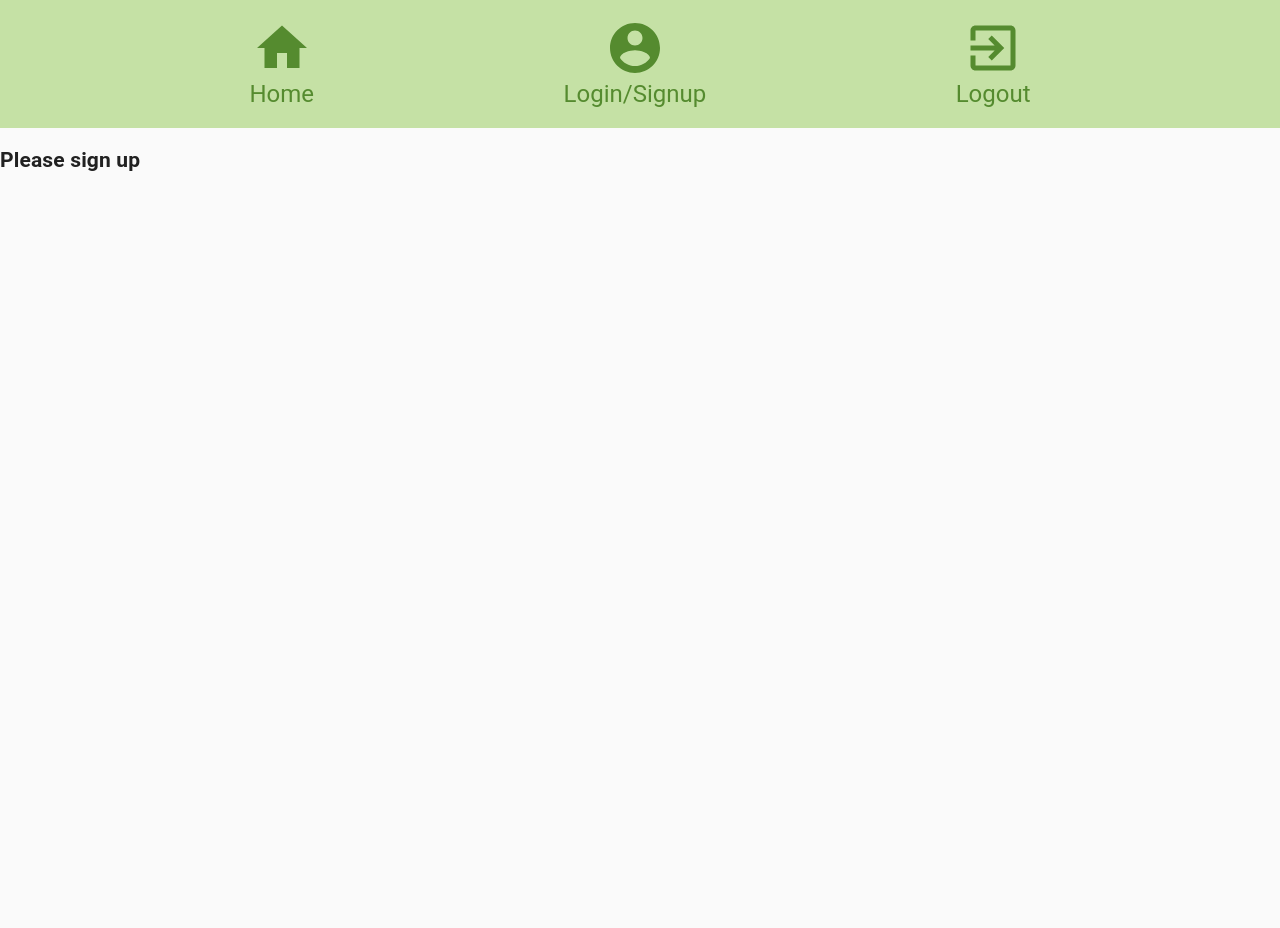
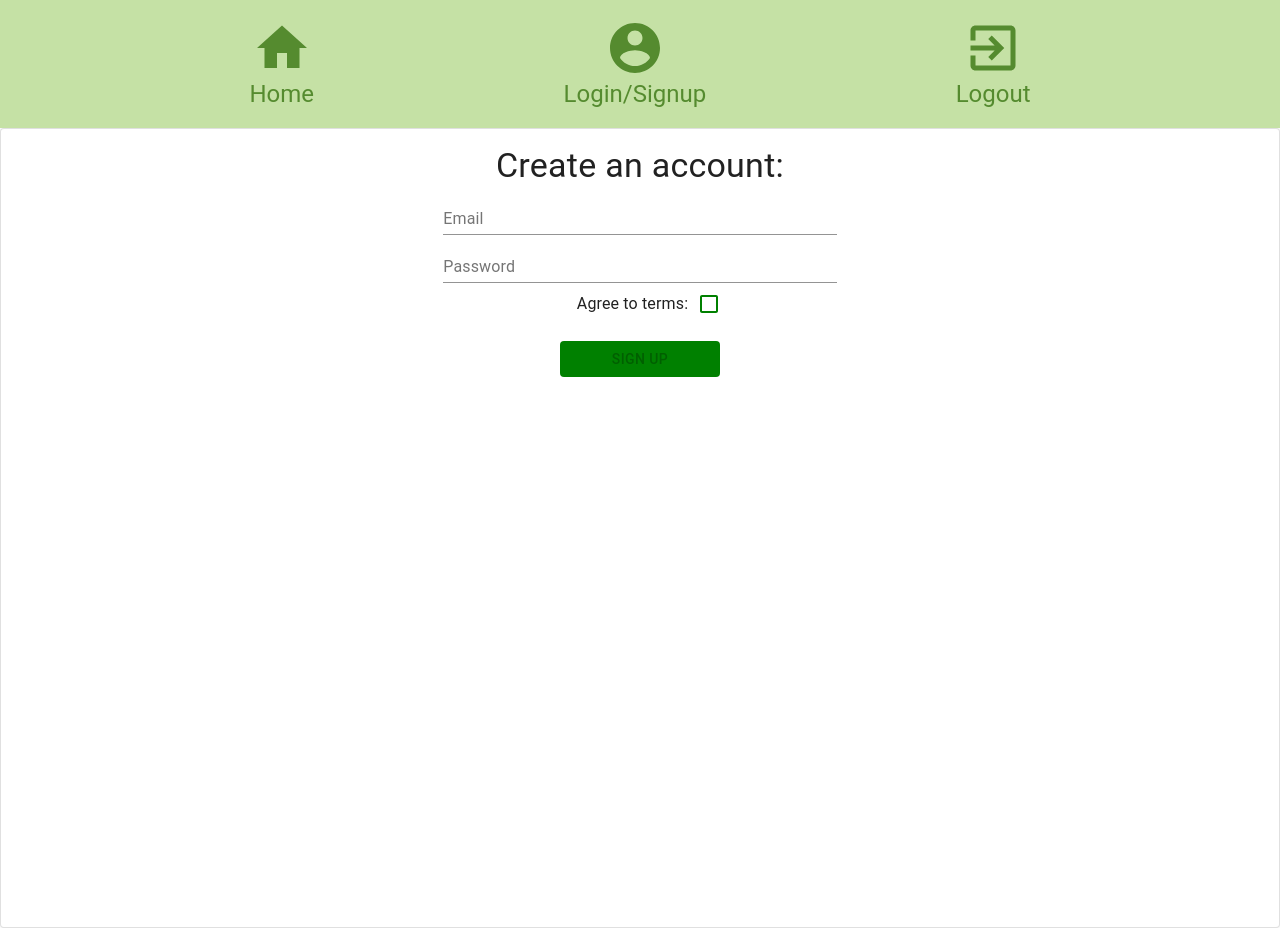
Before and after one commit to samfedenia/jampack, a React (Create React App) app in the folder client/: page /signup in a window 1280 px wide. Before the commit the page ends 800 px from the top, so only its background shows below. Built offline with nearby package versions, Linux system fonts and the light colour scheme; the HTML template or start-up script is replaced by a standard one.

Commit message:
add styles

```diff
--- a/client/src/Home.jsx
+++ b/client/src/Home.jsx
@@ -1,10 +1,29 @@
 import React from 'react';
-
+import { Paper, Typography } from '@material-ui/core';
 function Home() {
+  const style = {
+    div: {
+      display: 'flex',
+      justifyContent: 'center',
+      alignItems: 'center',
+    },
+    link: {
+      paddingTop: '1rem',
+      paddingBottom: '2rem',
+      color: 'darkGreen',
+    },
+    root: {
+      height: '100vh',
+      display: 'flex',
+      justifyContent: 'center',
+    },
+  };
   return (
-    <div>
-      <h2>Hello, welcome to PackPlanner!</h2>
-    </div>
+    <Paper elevation={3} variant='outlined' style={style.root}>
+      <Typography>
+        <h2>Welcome to PackPlanner!</h2>
+      </Typography>
+    </Paper>
   );
 }
 
--- a/client/src/Login.jsx
+++ b/client/src/Login.jsx
@@ -1,21 +1,43 @@
 import React from 'react';
 import { Link as RouteLink } from 'react-router-dom';
 import { Link, Typography } from '@material-ui/core';
+import { Paper } from '@material-ui/core';
+import LoginForm from './forms/LoginForm';
+
+const style = {
+  div: {
+    display: 'flex',
+    justifyContent: 'center',
+    alignItems: 'center',
+  },
+  link: {
+    paddingTop: '1rem',
+    paddingBottom: '2rem',
+    color: 'darkGreen',
+  },
+  root: {
+    height: '100vh',
+  },
+};
+
 function Login() {
   return (
     <div>
-      <h2>Login</h2>
+      <Paper elevation={3} variant='outlined' style={style.root}>
+        <LoginForm />
         <Typography variant='h5'>
+          <div style={style.div}>
             <Link
               underline='none'
-          // style={style.link}
-          // color={primary}
+              style={style.link}
               to='/signup'
               component={RouteLink}
             >
-          Signup
+              Don't have an account? Sign up!
             </Link>
+          </div>
         </Typography>
+      </Paper>
     </div>
   );
 }
--- a/client/src/Logout.jsx
+++ b/client/src/Logout.jsx
@@ -1,10 +1,29 @@
 import React from 'react';
-
+import { Paper, Typography } from '@material-ui/core';
+const style = {
+  div: {
+    display: 'flex',
+    justifyContent: 'center',
+    alignItems: 'center',
+  },
+  link: {
+    paddingTop: '1rem',
+    paddingBottom: '2rem',
+    color: 'darkGreen',
+  },
+  root: {
+    height: '100vh',
+    display: 'flex',
+    justifyContent: 'center',
+  },
+};
 function Logout() {
   return (
-    <div>
-      <h2>Goodbye</h2>
-    </div>
+    <Paper elevation={3} variant='outlined' style={style.root}>
+      <Typography>
+        <h2>Goodbye</h2>
+      </Typography>
+    </Paper>
   );
 }
 
--- a/client/src/Nav.jsx
+++ b/client/src/Nav.jsx
@@ -25,6 +25,13 @@ const style = {
     width: 60,
     height: 60,
     flexDirection: 'column',
+    color: secondary,
+  },
+  div: {
+    display: 'flex',
+    flexDirection: 'column',
+    justifyContent: 'center',
+    alignItems: 'center',
   },
 };
 
@@ -32,20 +39,8 @@ function Nav() {
   return (
     <Grid style={style.grid} container>
       <Typography variant='h5'>
-        <Link
-          underline='none'
-          style={style.link}
-          color={primary}
-          to='/'
-          component={RouteLink}
-        >
-          <div
-            style={{
-              display: 'flex',
-              flexDirection: 'column',
-              alignItems: 'center',
-            }}
-          >
+        <Link underline='none' style={style.link} to='/' component={RouteLink}>
+          <div style={style.div}>
             <HomeIcon style={style.icon} />
             Home
           </div>
@@ -56,28 +51,16 @@ function Nav() {
         <Link
           underline='none'
           style={style.link}
-          color={primary}
+          // color={primary}
           to='/login'
           component={RouteLink}
         >
-          <div
-            style={{
-              display: 'flex',
-              flexDirection: 'column',
-              justifyContent: 'center',
-              alignItems: 'center',
-            }}
-          >
+          <div style={style.div}>
             <AccountCircleIcon style={style.icon} />
             Login/Signup
           </div>
         </Link>
       </Typography>
-      {/* <Typography variant='h5'>
-        <Link style={style.link} component={RouteLink} to='/signup'>
-          Signup
-        </Link>
-      </Typography> */}
       <Typography variant='h5'>
         <Link
           underline='none'
@@ -85,14 +68,7 @@ function Nav() {
           component={RouteLink}
           to='/logout'
         >
-          <div
-            style={{
-              display: 'flex',
-              flexDirection: 'column',
-              justifyContent: 'center',
-              alignItems: 'center',
-            }}
-          >
+          <div style={style.div}>
             <ExitToAppIcon style={style.icon} />
             Logout
           </div>
--- a/client/src/Signup.jsx
+++ b/client/src/Signup.jsx
@@ -1,10 +1,19 @@
 import React from 'react';
+import { Paper } from '@material-ui/core';
+import SignupForm from './forms/SignupForm';
 
 function Signup() {
+  const style = {
+    root: {
+      height: '100vh',
+    },
+  };
   return (
-    <div>
-      <h2>Please sign up</h2>
-    </div>
+    <>
+      <Paper elevation={3} variant='outlined' style={style.root}>
+        <SignupForm />
+      </Paper>
+    </>
   );
 }
 
--- /dev/null
+++ b/client/src/forms/LoginForm.jsx
@@ -0,0 +1,44 @@
+import React from 'react';
+import { TextField, Typography, Button } from '@material-ui/core';
+
+const style = {
+  root: {
+    display: 'flex',
+    flexWrap: 'no-wrap',
+    flexDirection: 'column',
+    alignItems: 'center',
+    justifyContent: 'center',
+    marginTop: '1rem',
+    marginBottom: '1rem',
+  },
+  textField: {
+    width: '50ch',
+    margin: '8px',
+  },
+  button: {
+    margin: '1rem',
+    width: '10rem',
+    backgroundColor: 'green',
+  },
+};
+
+export default function LoginForm() {
+  return (
+    <div style={style.root}>
+      <div>
+        <Typography variant='h4'>Sign In:</Typography>
+      </div>
+      <div>
+        <TextField label='Email' id='margin-none' style={style.textField} />
+      </div>
+      <div>
+        <TextField label='Password' id='margin-none' style={style.textField} />
+      </div>
+      <div>
+        <Button variant='contained' color='secondary' style={style.button}>
+          Sign In
+        </Button>
+      </div>
+    </div>
+  );
+}
--- /dev/null
+++ b/client/src/forms/SignupForm.jsx
@@ -0,0 +1,57 @@
+import React, { useState } from 'react';
+import { TextField, Typography, Button } from '@material-ui/core';
+import TermsCheckbox from './TermsCheckbox';
+
+const style = {
+  root: {
+    display: 'flex',
+    flexWrap: 'no-wrap',
+    flexDirection: 'column',
+    alignItems: 'center',
+    justifyContent: 'center',
+    marginTop: '1rem',
+    marginBottom: '1rem',
+  },
+  textField: {
+    width: '50ch',
+  },
+  button: {
+    margin: '1rem',
+    width: '10rem',
+    backgroundColor: 'green',
+  },
+};
+
+export default function SignupForm() {
+  const [buttonDisabled, setButtonDisabled] = useState(true);
+
+  function toggleButton() {
+    setButtonDisabled(!buttonDisabled);
+  }
+  return (
+    <div style={style.root}>
+      <div>
+        <Typography variant='h4'>Create an account:</Typography>
+      </div>
+      <div>
+        <TextField label='Email' id='margin-none' style={style.textField} />
+      </div>
+      <div>
+        <TextField label='Password' id='margin-none' style={style.textField} />
+      </div>
+      <div>
+        <TermsCheckbox toggleButton={toggleButton} />
+      </div>
+      <div>
+        <Button
+          disabled={buttonDisabled}
+          variant='contained'
+          color='secondary'
+          style={style.button}
+        >
+          Sign up
+        </Button>
+      </div>
+    </div>
+  );
+}
--- /dev/null
+++ b/client/src/forms/TermsCheckbox.jsx
@@ -0,0 +1,34 @@
+import React, { useState } from 'react';
+import { Checkbox, FormControl, FormControlLabel } from '@material-ui/core';
+
+export default function TermsCheckbox(props) {
+  const style = {
+    checkbox: {
+      color: 'green',
+    },
+  };
+  const [checked, setChecked] = useState(false);
+
+  const handleChange = (event) => {
+    setChecked(event.target.checked);
+    props.toggleButton();
+  };
+
+  return (
+    <FormControl component='fieldset'>
+      <FormControlLabel
+        value={true}
+        control={
+          <Checkbox
+            style={style.checkbox}
+            checked={checked}
+            onChange={handleChange}
+            inputProps={{ 'aria-label': 'primary checkbox' }}
+          />
+        }
+        label='Agree to terms: '
+        labelPlacement='start'
+      />
+    </FormControl>
+  );
+}
--- a/package.json
+++ b/package.json
@@ -27,6 +27,7 @@
     "nodemon": "^2.0.7"
   },
   "dependencies": {
+    "@babel/core": "^7.14.0",
     "@babel/preset-react": "^7.13.13",
     "@material-ui/core": "^4.11.4",
     "@material-ui/icons": "^4.11.2",
@@ -40,6 +41,7 @@
     "react": "^17.0.2",
     "react-dom": "^17.0.2",
     "react-router-dom": "^5.2.0",
+    "react-spring": "^9.1.2",
     "sequelize": "^6.6.2",
     "styled-components": "^5.3.0",
     "webpack": "^5.36.2",
```
Also changed, not shown: 1 other file (tests, documents, lock files or other folders). Lines whose indentation alone changed are shown as unchanged.
